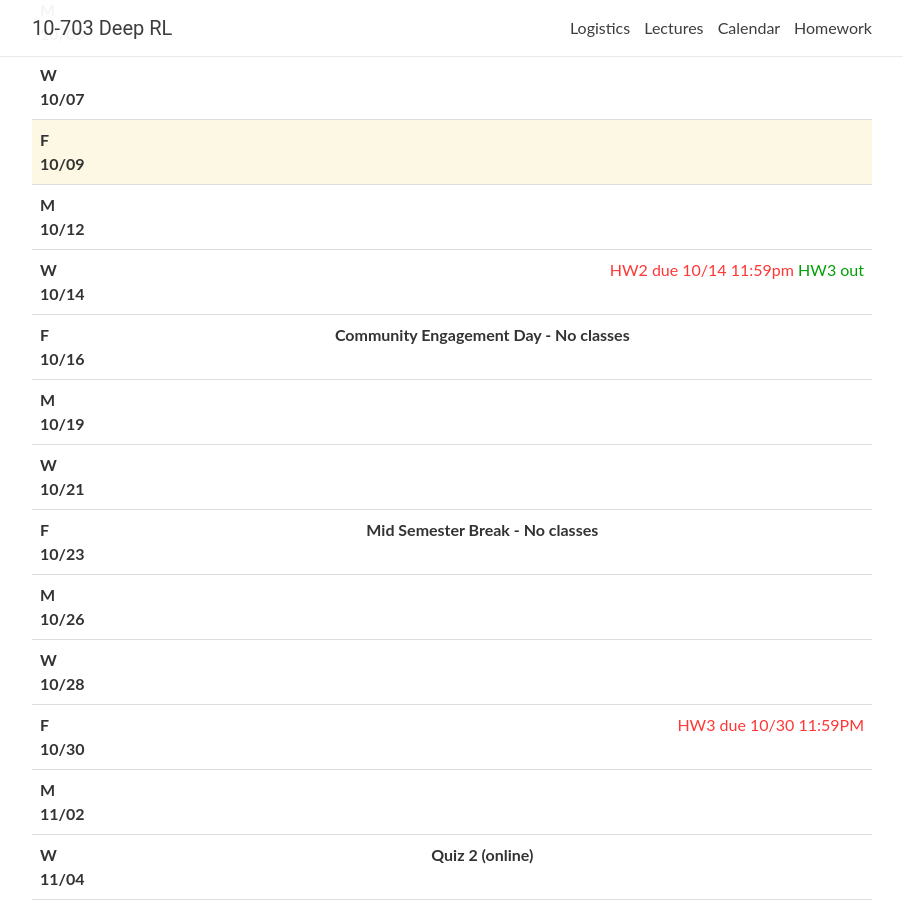
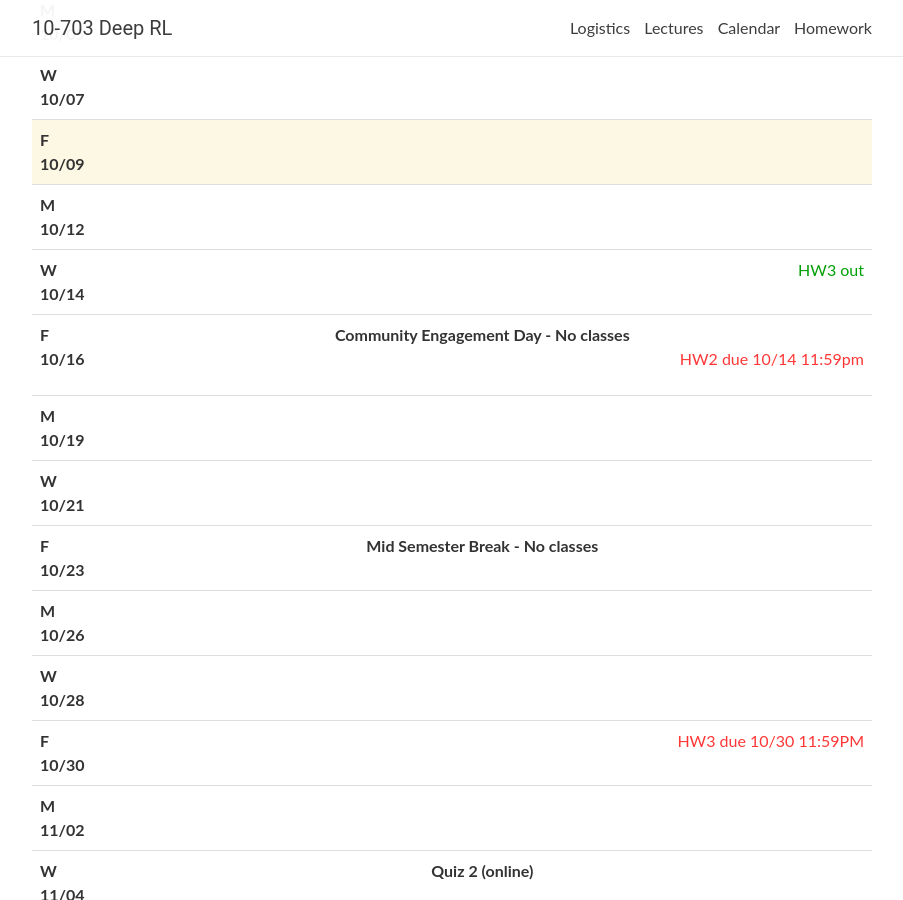
Before and after one commit to cmudeeprl/703website_f20, a Jekyll site: the page built from _pages/lectures.md, in a window 1280 px wide and 900 px high, scrolled down 1215 px. Shown: the whole window, without its empty margins (188-1091 px from the left). Built offline with Jekyll 4.4.1, drawn with Linux system fonts in a browser that asks for light colours; nearby versions of some CDN libraries; comment, search, counter and statistics services are not loaded.

Commit message:
Update hw2 due

```diff
--- a/_data/lectures.yml
+++ b/_data/lectures.yml
@@ -286,14 +286,14 @@
     - Fujimoto et al. <a href="https://arxiv.org/abs/1802.09477" target="_blank">Addressing Function Approximation Error in Actor-Critic Methods</a>
     - Schulman et al. <a href="https://arxiv.org/abs/1707.06347" target="_blank">Proximal Policy Optimization Algorithms</a>
     - Wu et al. <a href="https://papers.nips.cc/paper/7112-scalable-trust-region-method-for-deep-reinforcement-learning-using-kronecker-factored-approximation.pdf" target="_blank">Scalable trust-region method for deep reinforcement learning using Kronecker-factored approximation</a>
-  logistics: <span class="deadline">HW2 due 10/14 11:59pm</span>
-     <span class="event">HW3 out</span> <br>
+  logistics: <span class="event">HW3 out</span> <br>
 
 
 - date: F 10/16
   lecturer:
   title: >
     <strong> Community Engagement Day - No classes </strong>
+  logistics: <span class="deadline">HW2 due 10/14 11:59pm</span>
 
 
 - date: M 10/19
```
